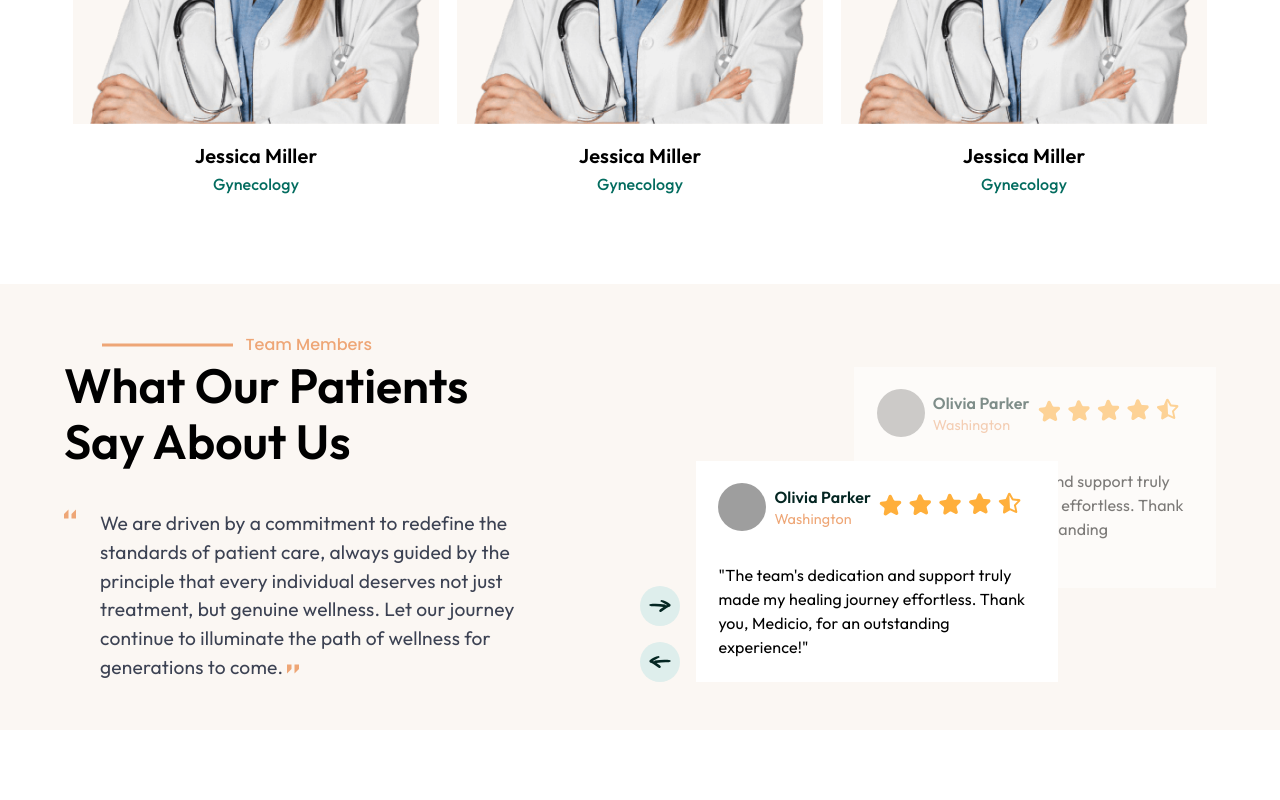
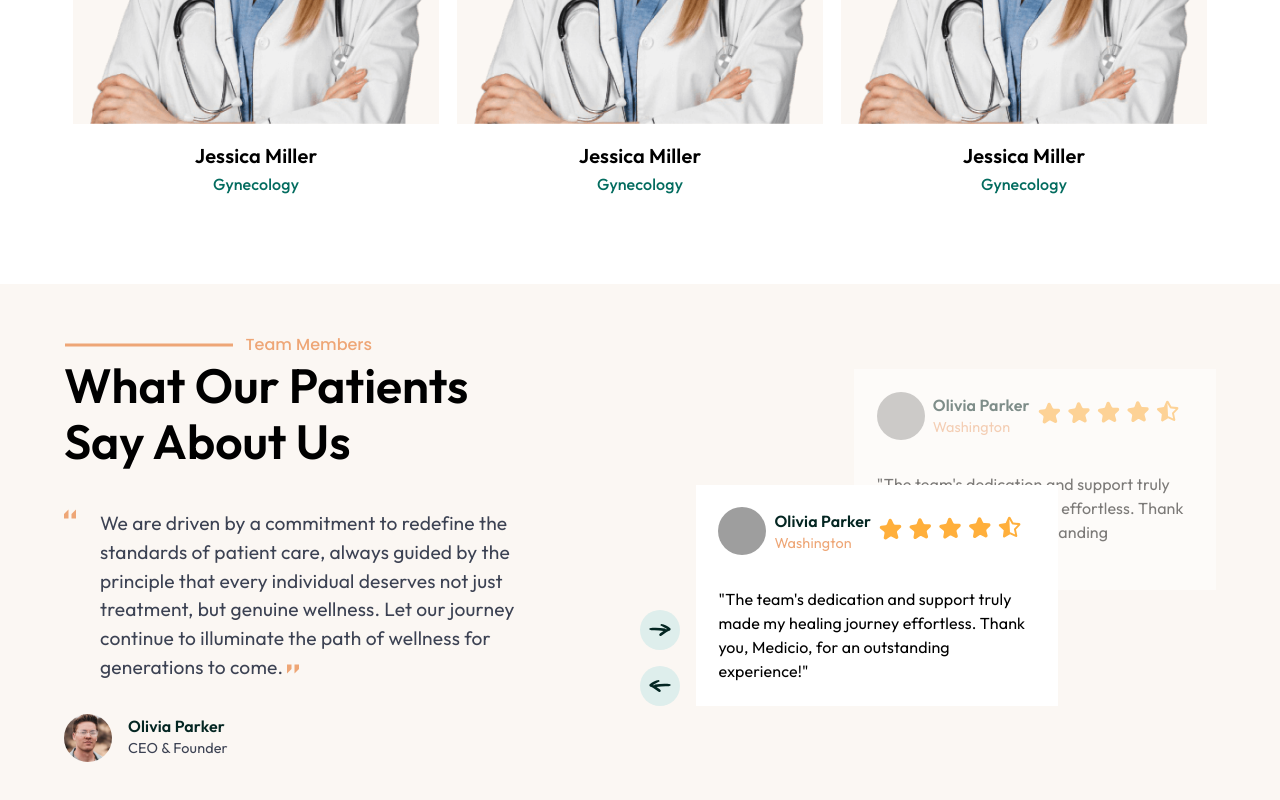
Before and after one commit to Resvan/comming-soon, a React (Vite) app: page /home in a window 1280 px wide. Shown: the part 4286-5086 px from the top of the page. Before the commit the page ends 5056 px from the top, so only its background shows below. Built offline with nearby package versions, Linux system fonts and the light colour scheme; grey boxes are pictures that could not be loaded; the HTML template or start-up script is replaced by a standard one.

Commit message:
testmonail edit

```diff
--- a/src/components/Testimonial/Testmonial.jsx
+++ b/src/components/Testimonial/Testmonial.jsx
@@ -1,10 +1,11 @@
-import { Box, Container, Grid, Typography } from '@mui/material';
+import { Avatar, Box, Container, Grid, Typography } from '@mui/material';
 import React from 'react';
 import Qoute1 from '../../assets/qoutes1.svg';
 import Qoute2 from '../../assets/qoutes2.svg';
 import ArrowForwardIcon from '../../assets/forwardArrow.svg';
 import ArrowBackwardIcon from '../../assets/backArrow.svg';
 import ReviewCard from './ReviewCard';
+import CeoImage from '../../assets/ceo.png';
 
 const Testmonial = () => {
   return (
@@ -16,7 +17,9 @@ const Testmonial = () => {
           }}
       >
           <Container>
-              <Grid container>
+              <Grid container sx={{
+                  justifyContent:'center'
+              }}>
                   <Grid item xs={12} md={6} >
                       <Box sx={{
                           display: 'flex',
@@ -31,7 +34,7 @@ const Testmonial = () => {
                               '::before': {
                                   content: '""',
                                   position: 'absolute',
-                                  width: '8.2rem',
+                                  width: '10.5rem',
                                   height: '3px',
                                   background: '#EEA676',
                                   top: '50%',
@@ -71,6 +74,33 @@ const Testmonial = () => {
                                   </span>
                               </Typography>
                           </Box>
+
+                      </Box>
+                      <Box sx={{
+                          display: 'flex',
+                          mt: 4,
+                          gap:2,
+                      }}>
+                          <Avatar style={{
+                              height: '3rem',
+                              width:'3rem'
+                          }} src={CeoImage} />
+                          <Box sx={{
+                              display: 'flex',
+                              flexDirection:'column'
+                          }}>
+                              <Typography sx={{
+                                  fontFamily: 'Outfit',
+                                  color: '#042622',
+                                  fontWeight: '600',
+                                  textWrap: 'nowrap'
+                              }}>Olivia Parker</Typography>
+                              <Typography sx={{
+                                  fontFamily: 'Outfit',
+                                  color: '#3C4253',
+                                  fontSize: '0.9rem'
+                              }}>CEO & Founder</Typography>
+                          </Box>
                       </Box>
                   </Grid>
                   <Grid item xs={12} md={6} sx={{
@@ -78,7 +108,8 @@ const Testmonial = () => {
                       alignItems: { xs: 'start', md: 'end' },
                       gap: 2,
                       position: 'relative',
-                      flexDirection:{xs:'column', md: 'row'}
+                      flexDirection: { xs: 'column', md: 'row' },
+                      mb:7
                   }}>
                       <Box >
                           <div className="review-button image-review-button-next">
@@ -89,7 +120,7 @@ const Testmonial = () => {
                           </div>
                       </Box>
                       <ReviewCard styles={{
-                          zIndex:2
+                          zIndex: 2,
                       }}/>
                       <ReviewCard styles={{
                           position: 'absolute',
```
Also changed, not shown: src/assets/ceo.png (added).
